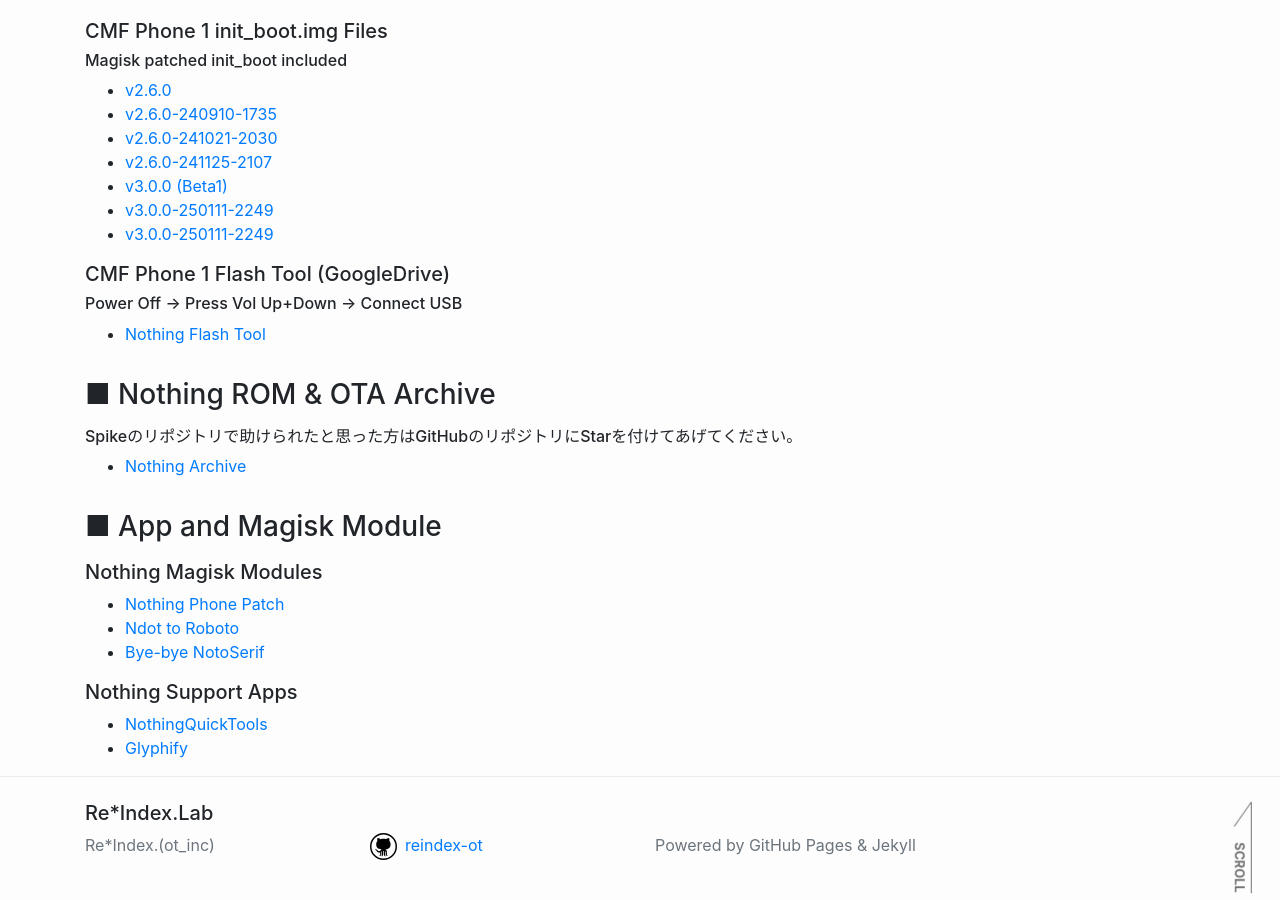
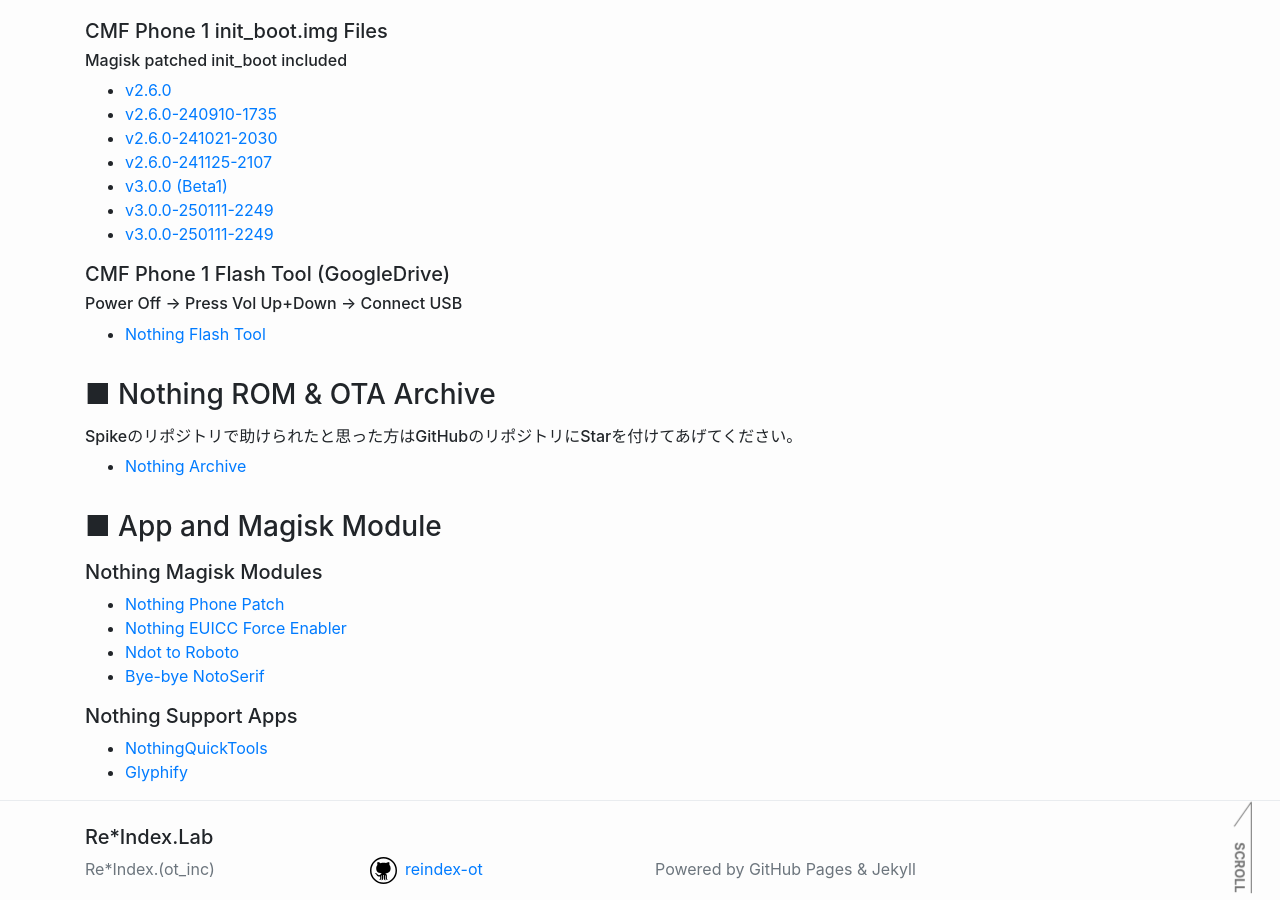
Before and after one commit to reindex-ot/reindex-ot.github.io, a Jekyll site: the page built from nothing.md, in a window 1280 px wide and 900 px high, scrolled down 4245 px. Built offline with Jekyll 4.4.1, drawn with Linux system fonts in a browser that asks for light colours.

Commit message:
Update nothing.md
Signed-off-by: Re*Index. (ot_inc) <32851879+reindex-ot@users.noreply.github.com>

```diff
--- a/nothing.md
+++ b/nothing.md
@@ -170,6 +170,7 @@ If you don't do that, you'll get bricked. Okay?
 ### ■ App and Magisk Module
 ##### Nothing Magisk Modules
 - [Nothing Phone Patch](https://github.com/reindex-ot/magisk-module-nothing)
+- [Nothing EUICC Force Enabler](https://github.com/reindex-ot/nothing-euicc)
 - [Ndot to Roboto](https://github.com/reindex-ot/Ndot-to-Roboto)
 - [Bye-bye NotoSerif](https://github.com/reindex-ot/Bye-bye-NotoSerif)
 
```
